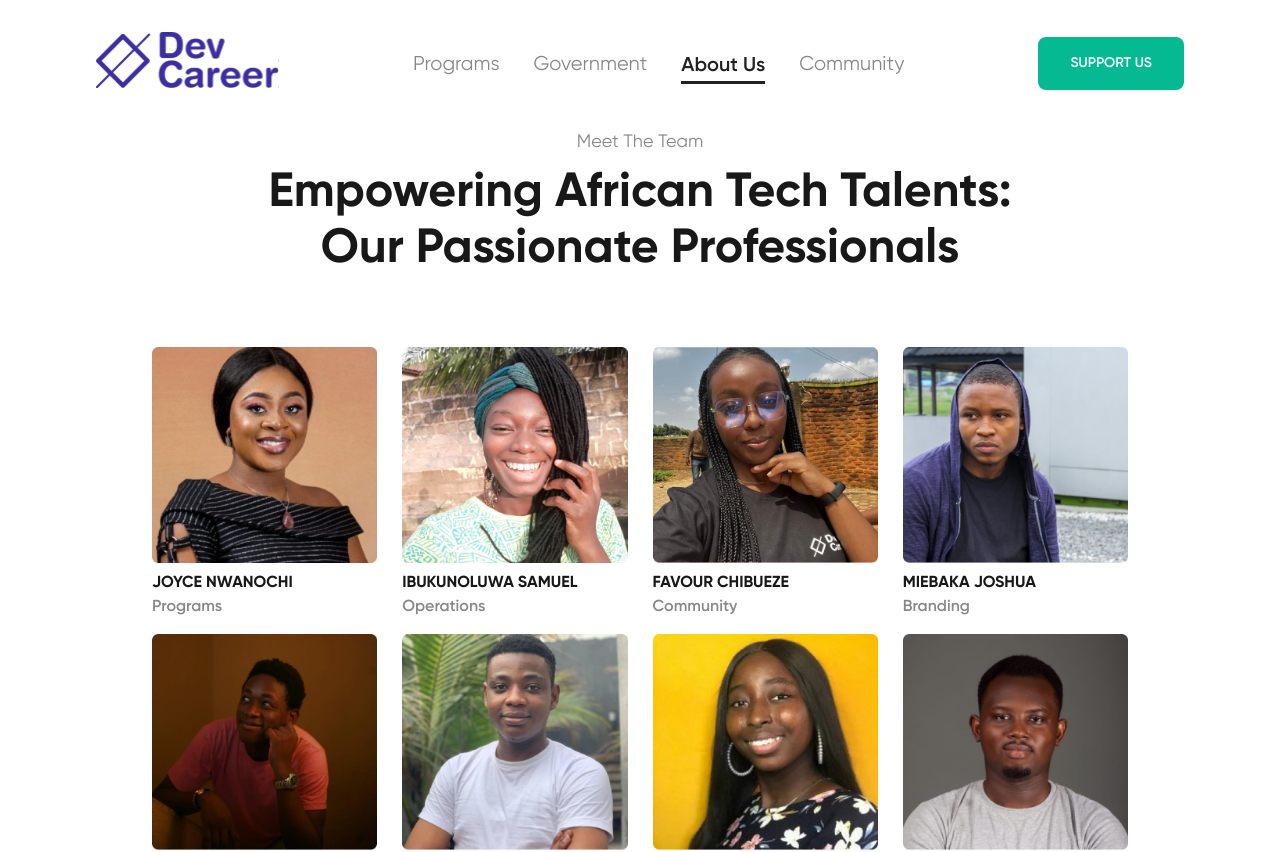
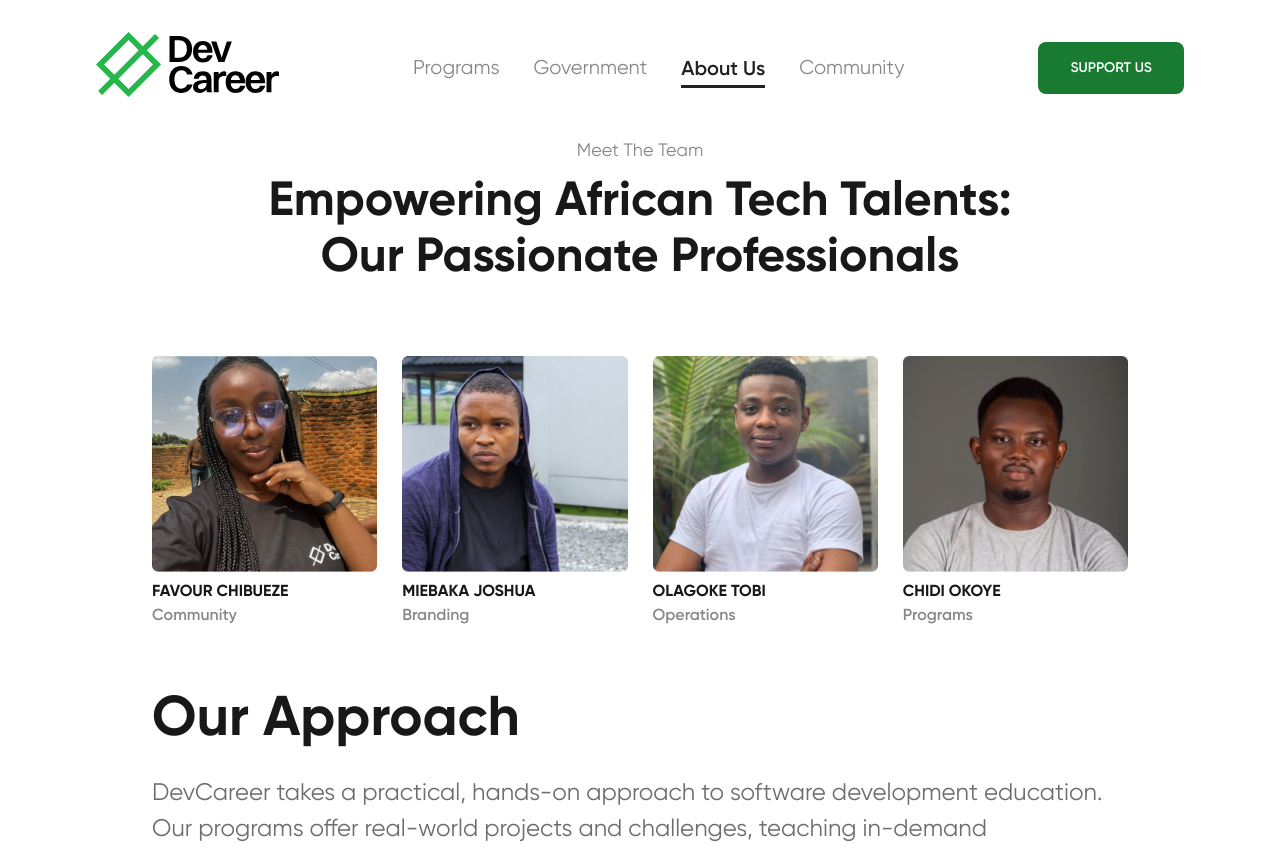
Before and after one commit to devcareer/Website-v3, a React (Vite) app: page /about in a window 1280 px wide. Shown: the top 852 px of the page. Built offline with nearby package versions, Linux system fonts and the light colour scheme.

Commit message:
updated logo and slack url

```diff
--- a/src/Pages/AboutUs/AboutUs.jsx
+++ b/src/Pages/AboutUs/AboutUs.jsx
@@ -77,17 +77,10 @@ const AboutUs = () => {
           rowGap="16px"
           justifyItems="center"
         >
-          <Card image={joyce} name="Joyce Nwanochi" position="Programs" />
-          <Card
-            image={Ibukun}
-            name="Ibukunoluwa Samuel"
-            position="Operations"
-          />
+          {/* <Card image={joyce} name="Joyce Nwanochi" position="Programs" /> */}
           <Card image={favour} name="Favour Chibueze" position="Community" />
           <Card image={joshua} name="Miebaka Joshua" position="Branding" />
-          <Card image={soji} name="Olakunle Soji-Oke" position="Operations" />
           <Card image={tobi} name="Olagoke Tobi" position="Operations" />
-          <Card image={doyin} name="Adedoyin" position="Grants" />
           <Card image={chidi} name="Chidi Okoye" position="Programs" />
         </Box>
       </Container>
@@ -188,8 +181,8 @@ const AboutUs = () => {
             Join Hands with us as we make a change in the Tech World
           </Typography>
           <Button
-            component={Link}
-            to="/contact"
+            component="a"
+            href="mailto:favour@devcareer.io"
             variant="contained"
             sx={{
               bgcolor: '#FEFEFE',
--- a/src/assets/Images/index.js
+++ b/src/assets/Images/index.js
@@ -1,4 +1,4 @@
-export { default as Logo } from './Logo.svg';
+export { default as Logo } from './NewLogo.svg';
 export { default as hero } from './hero-section.png';
 export { default as favour } from './favour.png';
 export { default as joshua } from './joshua.png';
--- a/src/components/Footer/Footer.jsx
+++ b/src/components/Footer/Footer.jsx
@@ -183,7 +183,7 @@ const Footer = () => {
                 window.scrollTo({ top: 0, left: 0, behavior: 'smooth' })
               }
             >
-              <img src={Logo} alt="devcareers Logo" />
+              <img src={Logo} alt="devcareers Logo" width="50%" />
             </Link>
           </Box>
         </Stack>
--- a/src/components/NavBar/CommunityCard.jsx
+++ b/src/components/NavBar/CommunityCard.jsx
@@ -30,7 +30,7 @@ const CommunityCard = () => {
           Talents
         </Box>
       </Link>
-      <Link to="community/slack" style={menuStyle}>
+      <Link to="https://docs.google.com/forms/d/e/1FAIpQLSfdp21O60omVRDUGReslAAbwQeAXLeRasvL3G6S-VN8qbt2gg/viewform" style={menuStyle}>
         <Box
           sx={{
             borderRadius: '8px',
--- a/src/theme/index.js
+++ b/src/theme/index.js
@@ -9,7 +9,7 @@ import EuclidSemiBold from '../fonts/Euclid/Euclid-Circular-A-SemiBold.ttf';
 export const theme = createTheme({
   palette: {
     primary: {
-      main: '#05B993',
+      main: '#197a32',
     },
     secondary: {
       main: '#34A0A4',
```
Also changed, not shown: src/assets/Images/NewLogo.svg (added), 1 other file (tests, documents, lock files or other folders).
